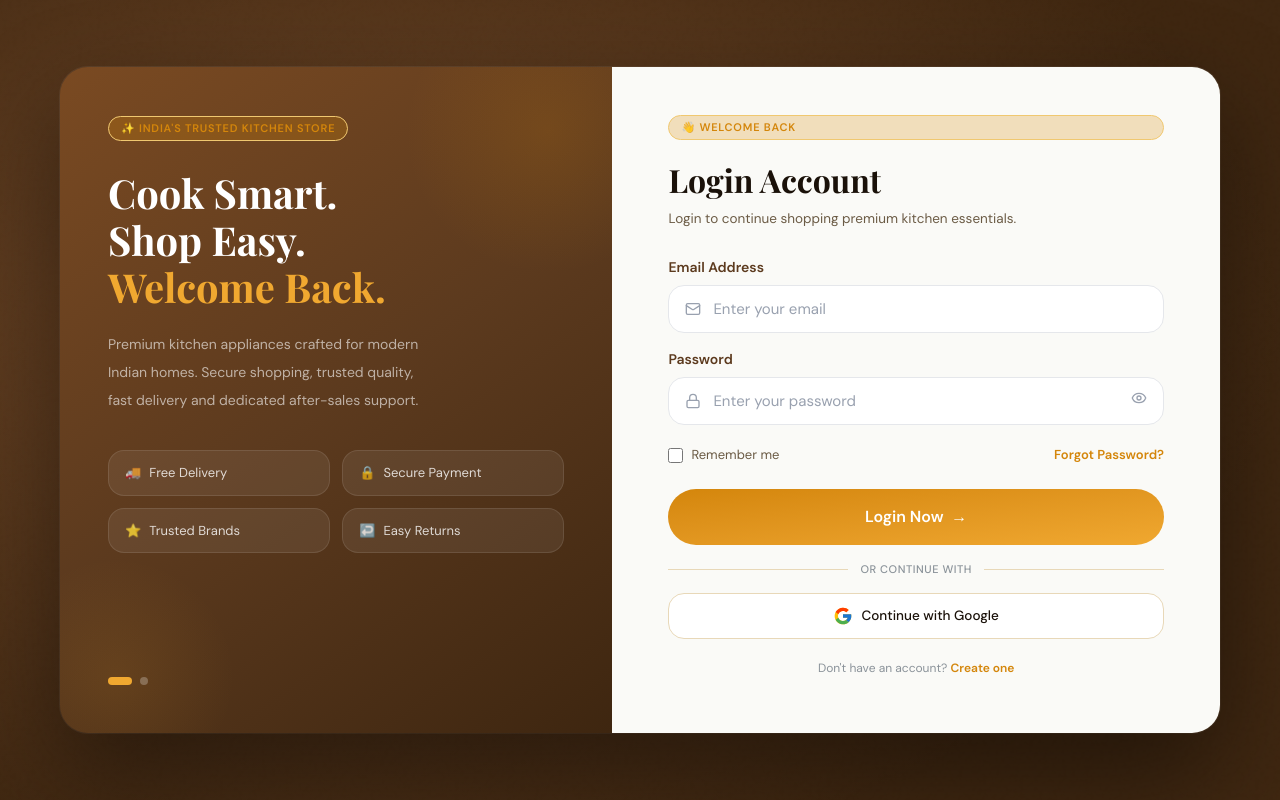
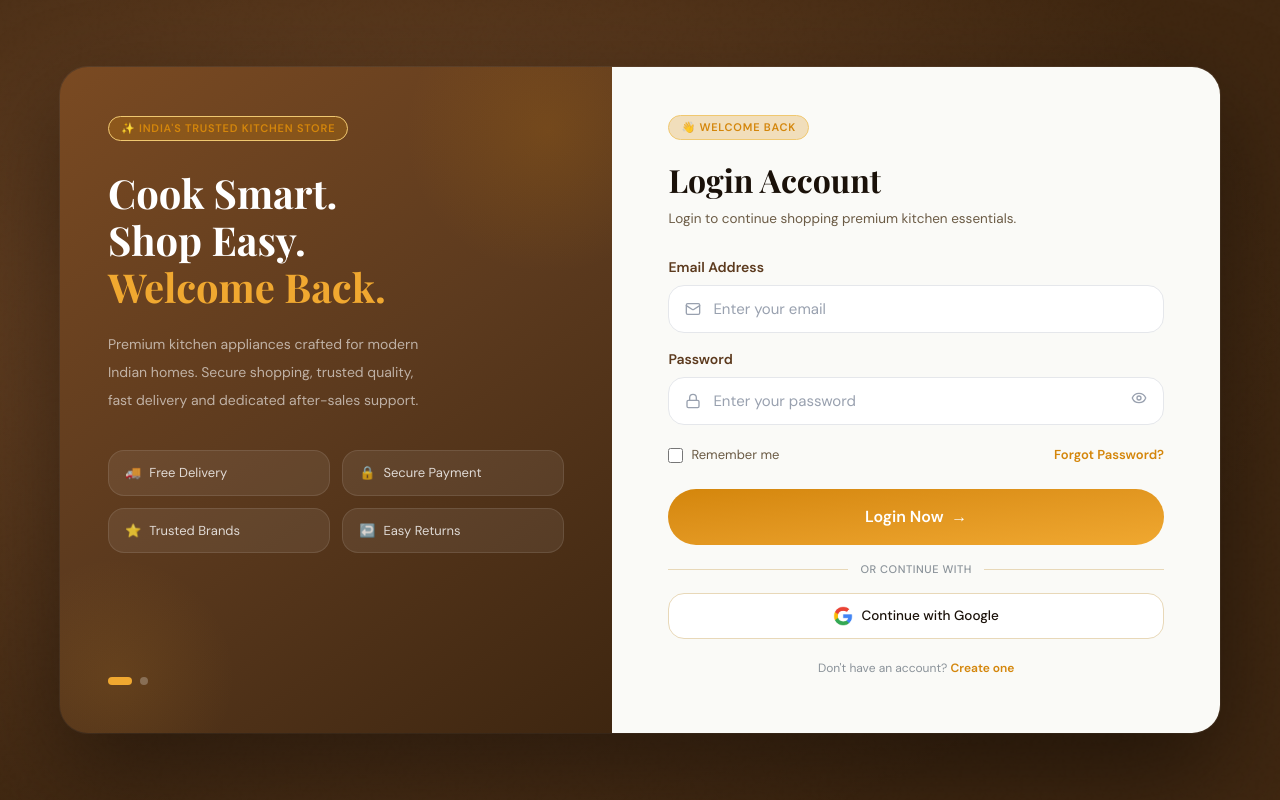
Before and after one commit to kitchensathi12-arch/e-commerce-frontend, a React (Vite) app: page /login in a window 1280 px wide. Built offline with nearby package versions, Linux system fonts and the light colour scheme.

Commit message:
fixed image

```diff
--- a/src/pages/auth/LoginPage.jsx
+++ b/src/pages/auth/LoginPage.jsx
@@ -4,7 +4,6 @@ import { Mail, Lock, Eye, EyeOff } from 'lucide-react';
 import Input from '@/components/ui/Input';
 import Button from '@/components/ui/Buttons';
 import { LoginValidation } from '@/validation/authVallidation/LoginValidation';
-import { FcGoogle } from 'react-icons/fc';
 
 const FEATURES = [
   { icon: '🚚', label: 'Free Delivery' },
@@ -154,7 +153,7 @@ const LoginPage = () => {
 
         {/* RIGHT PANEL */}
         <div className="bg-off-white flex flex-col justify-center px-6 py-8 sm:px-10 sm:py-10 lg:px-14 lg:py-12">
-          <span className="tag mb-4 hidden lg:inline-block">👋 Welcome Back</span>
+          <span className="tag mb-4 hidden lg:inline-block w-fit">👋 Welcome Back</span>
           <h2 className="font-playfair text-[26px] sm:text-[32px] font-bold text-text mb-1">
             Login Account
           </h2>
@@ -223,7 +222,8 @@ const LoginPage = () => {
           </div>
 
           <button className="w-full h-[46px] rounded-2xl border border-border bg-white flex items-center justify-center gap-2 text-[13.5px] font-medium text-text cursor-pointer transition-all duration-300 hover:border-amber hover:shadow-[0_4px_14px_rgba(212,134,11,0.12)] hover:-translate-y-px">
-            <FcGoogle size={20} />
+            {/* <FcGoogle size={20} /> */}
+            <img src="/google.png" alt="google" className="w-5 h-5" />
             Continue with Google
           </button>
 
--- a/src/pages/auth/RegisterPage.jsx
+++ b/src/pages/auth/RegisterPage.jsx
@@ -4,7 +4,6 @@ import { User, Mail, Phone, Lock, Eye, EyeOff } from 'lucide-react';
 import Input from '@/components/ui/Input';
 import Button from '@/components/ui/Buttons';
 import { RegisterValidation } from '@/validation/authVallidation/RegisterValidation';
-import { FcGoogle } from 'react-icons/fc';
 
 const FEATURES = [
   { icon: '🍳', label: 'Best Appliances' },
@@ -89,7 +88,7 @@ const RegisterPage = () => {
 
         {/* RIGHT PANEL */}
         <div className="bg-off-white flex flex-col justify-center px-6 py-8 sm:px-10 sm:py-10 lg:px-14 lg:py-10">
-          <span className="tag mb-4 hidden lg:inline-block">🍳 Join KitchenSathi</span>
+          <span className="tag mb-4 hidden lg:inline-block w-fit">🍳 Join KitchenSathi</span>
           <h2 className="font-playfair text-[26px] sm:text-[30px] font-bold text-text mb-1">Create Account</h2>
           <p className="text-text-muted text-[13px] sm:text-[13.5px] leading-relaxed mb-5">Start shopping the best kitchen essentials in India.</p>
 
@@ -144,10 +143,10 @@ const RegisterPage = () => {
             <span className="flex-1 h-px bg-border" /> or sign up with <span className="flex-1 h-px bg-border" />
           </div>
 
-          <button className="w-full h-[46px] rounded-2xl border border-border bg-white flex items-center justify-center gap-2 text-[13.5px] font-medium text-text cursor-pointer transition-all duration-300 hover:border-amber hover:shadow-[0_4px_14px_rgba(212,134,11,0.12)] hover:-translate-y-px">
-  <FcGoogle size={20} />
-  Continue with Google
-</button>
+          <button className="w-full h-11.5 rounded-2xl border border-border bg-white flex items-center justify-center gap-2 text-[13.5px] font-medium text-text cursor-pointer transition-all duration-300 hover:border-amber hover:shadow-[0_4px_14px_rgba(212,134,11,0.12)] hover:-translate-y-px">
+            <img src="/google.png" alt="google" className="w-5 h-5" />
+            Continue with Google
+          </button>
 
           <p className="text-[12px] text-steel-dark text-center mt-5 mb-2">
             Already have an account?{' '}
--- a/src/routes/RootRouter.jsx
+++ b/src/routes/RootRouter.jsx
@@ -1,6 +1,5 @@
 import { useRoutes } from 'react-router-dom';
 import { lazy, Suspense } from 'react';
-import CartWishlistPage from '@/pages/test';
 import LoginPage from '@/pages/auth/LoginPage';
 import RegisterPage from '@/pages/auth/RegisterPage';
 
@@ -56,10 +55,6 @@ const RootRouter = () => {
       ],
     },
     {
-      path:"/test",
-      element:<CartWishlistPage/>
-    },
-    {
       path:"/login",
       element:<LoginPage/>
     },
```
Also changed, not shown: public/google.png (added).
